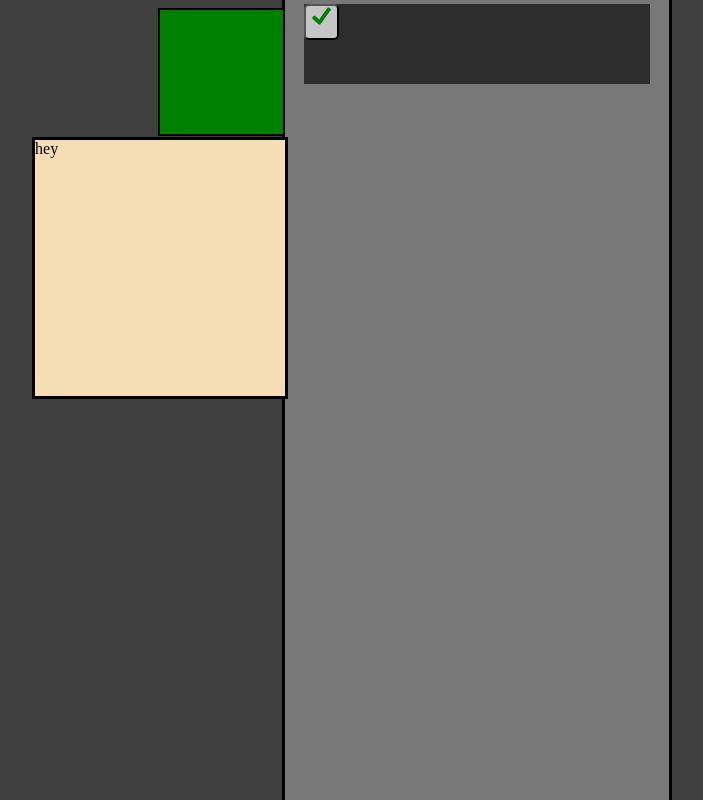
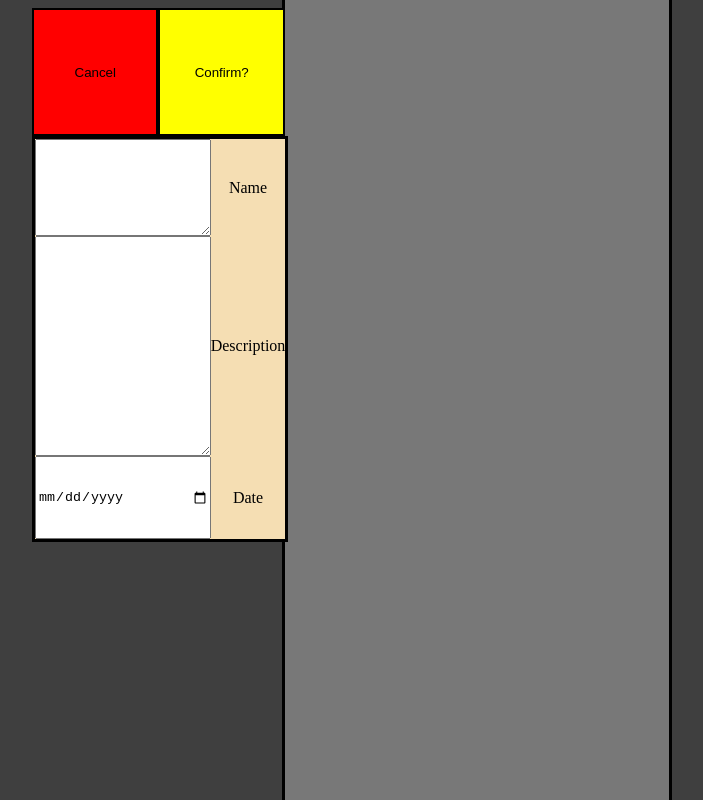
Before and after one commit to JuanTonio1/planner-app, a Next.js app: page / in a window 1280 px wide. Both pictures are taken after a click on the button 384 px from the left and 72 px from the top of the page. Shown: the whole page, without its empty margins (163-866 px from the left). Built offline with nearby package versions, Linux system fonts and the light colour scheme.

Commit message:
implemented task adding system

```diff
--- a/src/app/components/addtask.module.css
+++ b/src/app/components/addtask.module.css
@@ -9,17 +9,86 @@
     border-color: black;
 }
 
+.confirm {
+    position: relative;
+    background-color: yellow;
+    width: 10%;
+    height: 10vw;
+    left: 24.8%;
+    z-index: 3;
+    border-style: solid;
+    border-color: black;
+    word-wrap: break-word;
+}
+
+.cancel {
+    position: relative;
+    background-color: red;
+    width: 10%;
+    height: 10vw;
+    left: 4.8%;
+    z-index: 3;
+    border-style: solid;
+    border-color: black;
+    word-wrap: break-word;
+}
+
 .popup {
-    /* inset: 0px; */
     width: 19.8%;
-    height: 20vw;
+    height: 50vh;
     position: relative;
+    display: grid;
+    grid-template-columns: repeat(3, 1fr); /* 4 equal columns */
+    grid-template-rows: auto;
     left: 14.8%;
-    /* margin: auto; */
+    flex-direction: row;
     background-color: wheat;
     z-index: 3;
     border-style: solid;
     border-color: black;
+}
+
+.name_input {
+    grid-column-start: 1;
+    grid-column-end: 4;
+    grid-row-start: 1;
+    grid-row-end: 1;
+}
+
+.description_input {
+    /* height: 70%; */
+    grid-column-start: 1;
+    grid-column-end: 4;
+    grid-row-start: 2;
+    grid-row-end: 5;
+}
+
+.date_input {
+    grid-column-start: 1;
+    grid-column-end: 4;
+    grid-row-start: 5;
+    grid-row-end: 5;
+}
+
+.side_description {
+    grid-column-start: 5;
+    grid-column-end: 5;
+    margin: auto;
+}
+
+.side_description#side1 {
+    grid-row-start: 1;
+    grid-row-end: 1;
+}
+
+.side_description#side2 {
+    grid-row-start: 2;
+    grid-row-end: 5;
+}
+
+.side_description#side3 {
+    grid-row-start: 5;
+    grid-row-end: 5;
 }
 
 .background {
--- a/src/app/components/addtask.tsx
+++ b/src/app/components/addtask.tsx
@@ -1,7 +1,7 @@
 'use client'
 
 import styles from './addtask.module.css'
-import { createContext, JSX, ReactNode, useContext } from 'react';
+import { createContext, Dispatch, JSX, ReactNode, SetStateAction, useContext } from 'react';
 import { useState } from 'react';
 
 export type rowData = {
@@ -30,28 +30,46 @@ const AddTask = () => {
     const { tasks, setTasks } = useContext(TaskContext) as TaskContextType;
     const [showPopup, setShowPopup] = useState(false);
 
-    const clickHandle = (name?: string, description?: string) => {
+    const clickHandle = () => {
+        if (showPopup) {
+
+            let name_input: HTMLTextAreaElement | null = document.querySelector(`.${styles.name_input}`);
+            let description_input: HTMLTextAreaElement | null = document.querySelector(`.${styles.description_input}`);
+            let date_input: HTMLInputElement | null = document.querySelector(`.${styles.date_input}`);
+
+            let name: string = name_input !== null && name_input.value || '';
+            let description: string = description_input !== null && description_input.value || '';
+            let date: string = date_input !== null && date_input.value || '';
+
+            console.log('name is:', name);
+            console.log('description is:', description);
+
             if (!name) {
                 name = '';
             }
             if (!description) {
                 description = '';
             }
-        var newTasks = [...tasks, { name, description}];
+            var newTasks = [...tasks, { name, description }];
             setTasks(newTasks);
+            setShowPopup(false);
+            return;
+        }
         setShowPopup(true);
-        console.log(newTasks);
     }
     console.log(tasks.length)
 
+
     return (
         <>
-            <button className={styles.add} onClick={() => clickHandle()}></button>
+            <button className={`${!showPopup && styles.add || styles.confirm}`} onClick={() => clickHandle()}>
+                {showPopup && (
+                    <p>Confirm?</p>
+                )}
+            </button>
             {showPopup && (
                 <>
-                    {/* <div className={styles.background}>
-
-                    </div> */}
+                    <Cancel showPopup={showPopup} setShowPopup={setShowPopup}></Cancel>
                     <Popup></Popup>
                 </>
             )}
@@ -59,10 +77,34 @@ const AddTask = () => {
     )
 }
 
+const Cancel = ({ showPopup, setShowPopup }: { showPopup: boolean, setShowPopup: Dispatch<SetStateAction<boolean>> }) => {
+    return (
+        <button className={styles.cancel} onClick={() => {
+            setShowPopup(false);
+        }}>
+            Cancel
+        </button>
+    )
+}
+
 const Popup = () => {
     return (
         <div className={styles.popup}>
-            hey
+                <textarea className={styles.name_input} name='name'></textarea>
+                <textarea className={styles.description_input} name='description'></textarea>
+                <input type='date' className={styles.date_input}></input>
+                <div className={styles.side_description} id={styles.side1}>
+                    Name
+                </div>
+                <div className={styles.side_description} id={styles.side2}>
+                    Description
+                </div>
+                <div className={styles.side_description} id={styles.side3}>
+                    Date
+                </div>
+            <div className={styles.name_display}>
+
+            </div>
         </div>
     )
 }
--- a/src/app/components/row.module.css
+++ b/src/app/components/row.module.css
@@ -36,6 +36,13 @@
     z-index: 10;
 }
 
+.inner_container {
+    display: flex;
+    width: 100%;
+    height: 100%;
+    flex-direction: row;
+}
+
 .inner {
     background-color: white;
     display: flex;
@@ -47,6 +54,14 @@
     width: 100%;
 }
 
+.inner:nth-child(1) {
+    width: 50%;
+}
+
+.inner:nth-child(3) {
+    width: 60%;
+}
+
 .inner:nth-child(4) {
     width: 20%;
     background-color: red;
```
Also changed, not shown: src/app/components/row.tsx (+4 -52 lines). Lines whose indentation alone changed are shown as unchanged.
